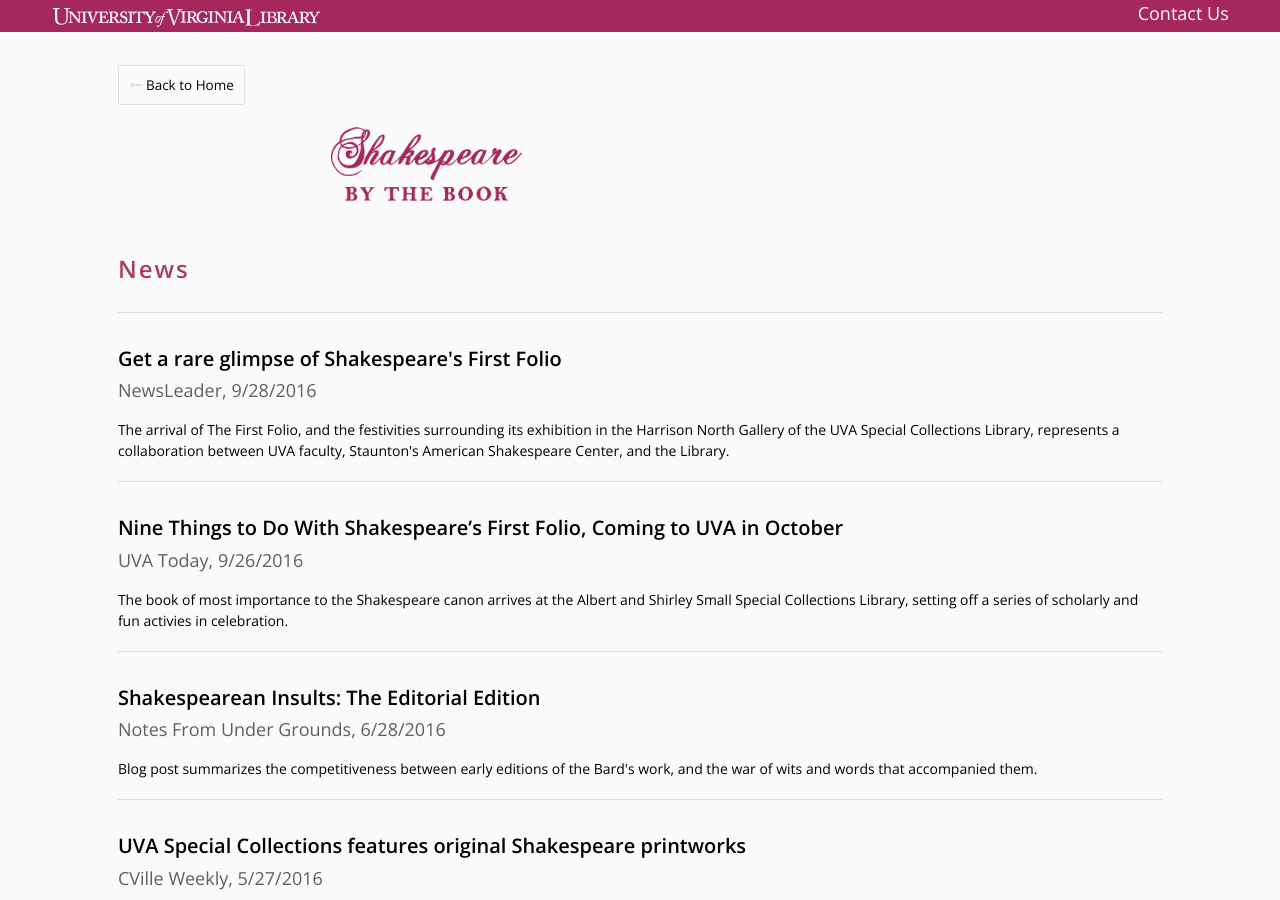
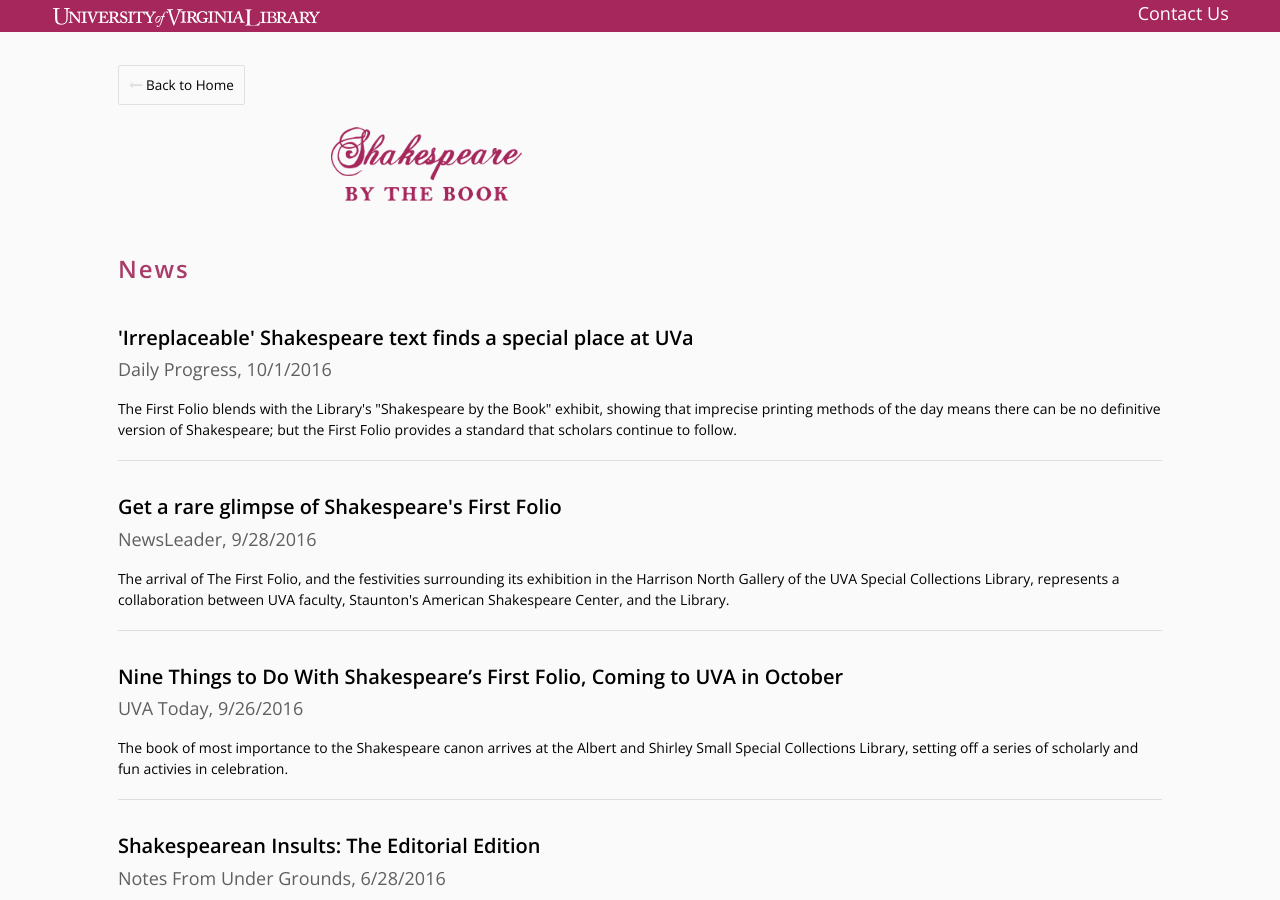
Before and after one commit to uvalib/shakespeare, a Jekyll site: the page built from news.html, in a window 1280 px wide and 900 px high. Built offline with Jekyll 4.4.1, drawn with Linux system fonts in a browser that asks for light colours; nearby versions of some CDN libraries.

Commit message:
Update 2016-04-18-first-folio-daily-progress.html

```diff
--- a/_news/2016-04-18-first-folio-daily-progress.html
+++ b/_news/2016-04-18-first-folio-daily-progress.html
@@ -1,7 +1,7 @@
 ---
-title: "'Irreplaceable' Shakespeare text finds a special place at UVa "
+title: "'Irreplaceable' Shakespeare text finds a special place at UVa"
 link: "http://www.dailyprogress.com/news/local/uva/irreplaceable-shakespeare-text-finds-a-special-place-at-uva/article_62b44827-46a0-52ac-a922-f192a9f1fb4c.html"
 subtitle: "Daily Progress, 10/1/2016"
-copy: "The First Folio blends with the Library's "Shakespeare by the Book" exhibit, showing that imprecise printing methods of the day means there can be no definitive version of Shakespeare; but the First Folio provides a standard that scholars continue to follow."
+copy: "The First Folio blends with the Library's \"Shakespeare by the Book\" exhibit, showing that imprecise printing methods of the day means there can be no definitive version of Shakespeare; but the First Folio provides a standard that scholars continue to follow."
 published_date: ""
 ---
```
